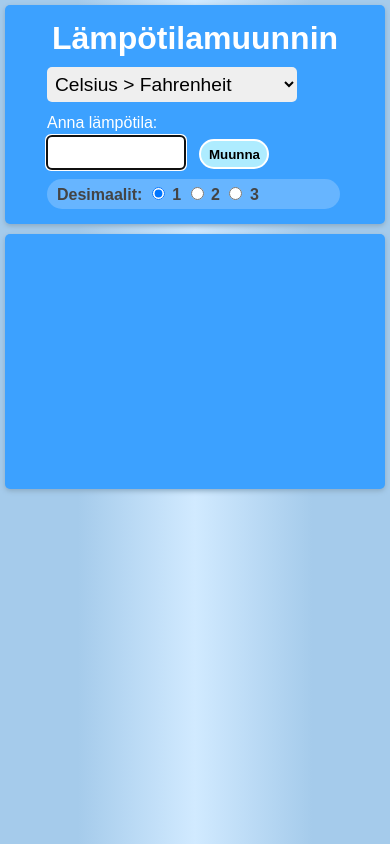
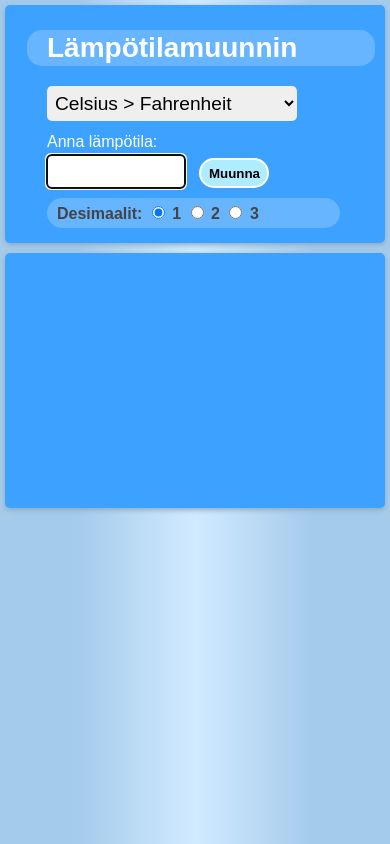
Before and after one commit to PeteK4/Lampotilamuunnin, a plain HTML site: page index.html in a window 390 px wide. Drawn offline with Linux system fonts and the light colour scheme.

Commit message:
Muokattu

```diff
--- a/index.html
+++ b/index.html
@@ -10,8 +10,8 @@
 
 <body>
     <section class="boxi">
-        <h1>Lämpötilamuunnin</h1>
         <div class="kentat">
+            <h1>Lämpötilamuunnin</h1>
             <select id="tyyppi">
                 <option value="CelsiusFahrenheit">Celsius > Fahrenheit</option>
                 <option value="CelsiusKelvin">Celsius > Kelvin</option>
--- a/stl.css
+++ b/stl.css
@@ -17,9 +17,11 @@ body {
 
 h1 {
   color: #fff;
-  font-size: 2.8em;
-  text-align: center;
-  margin: 20px 0px 30px 0px;
+  font-size: 2.5em;
+  padding: 2px 20px;
+  margin: 20px 40px 20px -20px;
+  border-radius: 15px;
+  background-color: #67b5ff;;
 }
 
 p {
@@ -130,9 +132,12 @@ button:hover {
   }
 
   h1 {
-    font-size: 2em;
-    text-align: center;
-    margin: 10px;
+    color: #fff;
+    font-size: 1.75em;
+    padding: 2px 20px;
+    margin: 20px 5px 20px -20px;
+    border-radius: 15px;
+    background-color: #67b5ff;;
   }
 
   .boxi {
```
